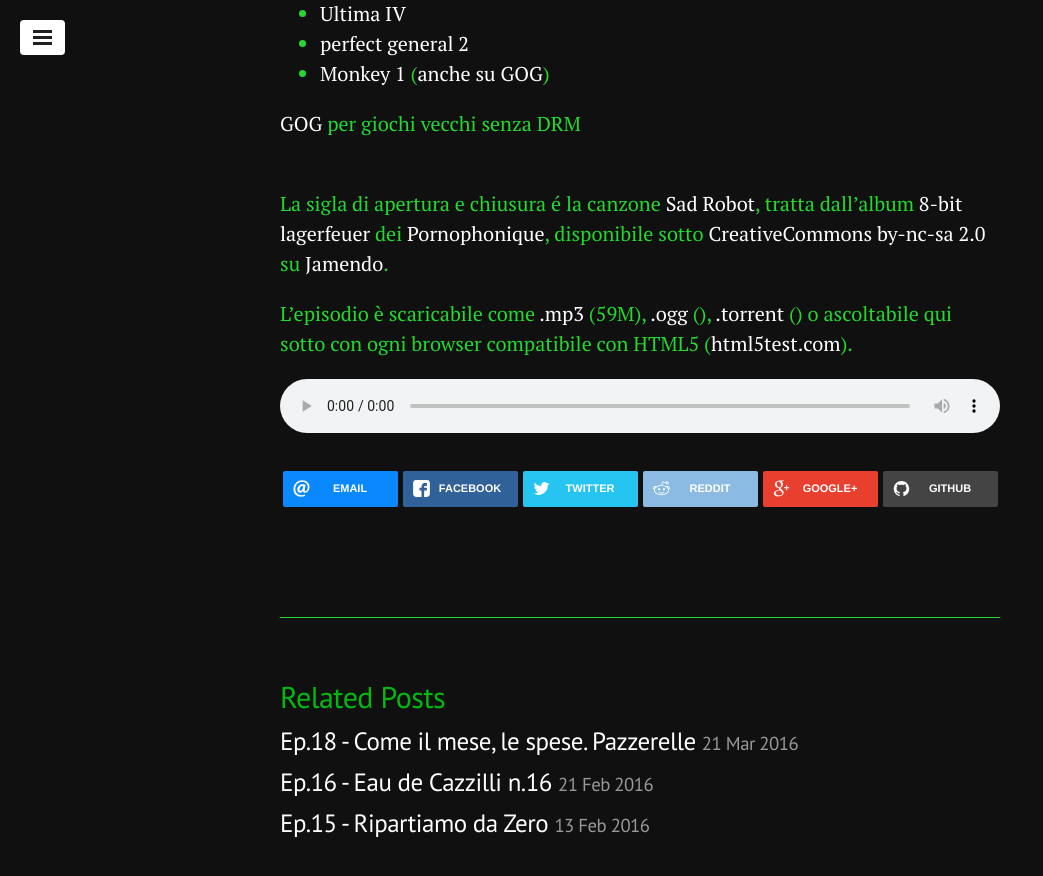
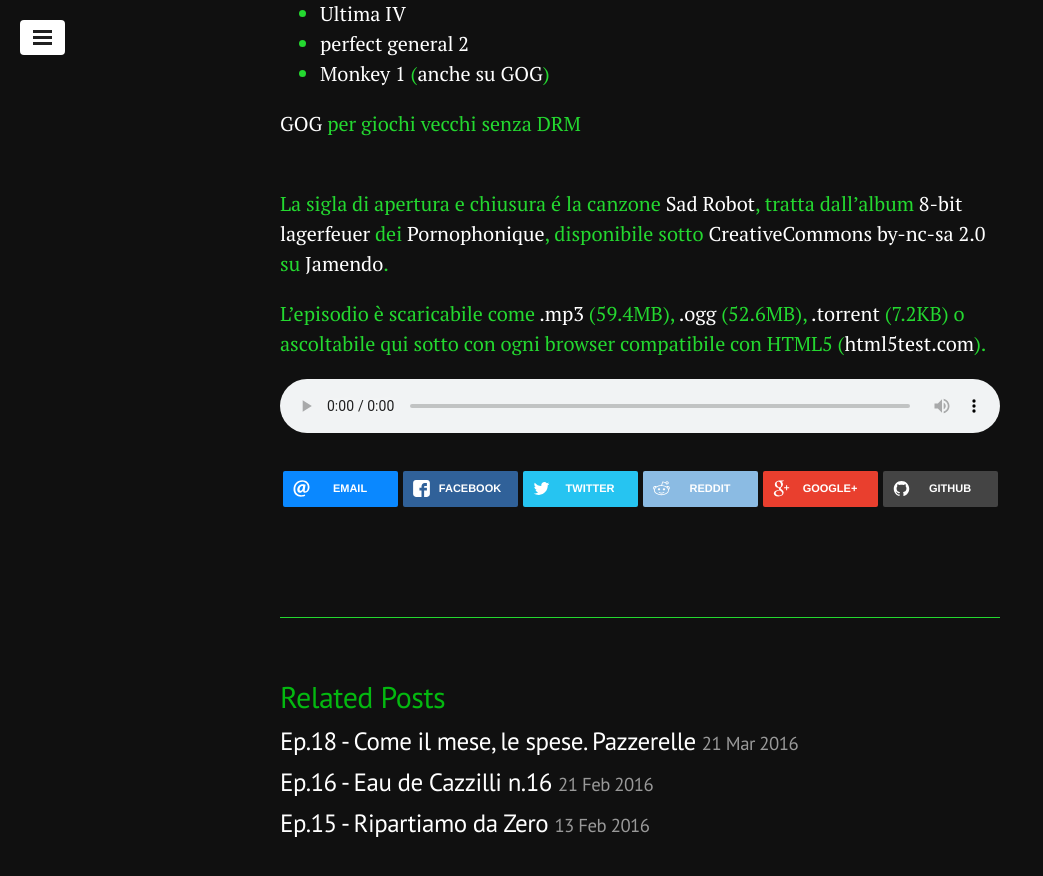
Before and after one commit to geekcookies/geekcookies.github.io, a Jekyll site: the page built from _posts/2016-03-07-episodio-17.md, in a window 1280 px wide and 900 px high, scrolled down 1273 px. Shown: the top 876 px of the window, without its empty margins (0-1043 px from the left). Built offline with Jekyll 4.4.1, drawn with Linux system fonts in a browser that asks for light colours; nearby versions of some CDN libraries; comment, search, counter and statistics services are not loaded.

Commit message:
ep 17: actual audio filesizes

```diff
--- a/_posts/2016-03-07-episodio-17.md
+++ b/_posts/2016-03-07-episodio-17.md
@@ -7,9 +7,9 @@
 short      : "Intervista a Enrico Colombini"
 podcast    :
   episode       : geekcookies_ep_17
-  filemp3_size  : "59M"
-  fileogg_size  :
-  filetorr_size :
+  filemp3_size  : "59.4MB"
+  fileogg_size  : "52.6MB"
+  filetorr_size : "7.2KB"
   filesize      : "62263499"
   length        : "1:21:34"
 ---
```
